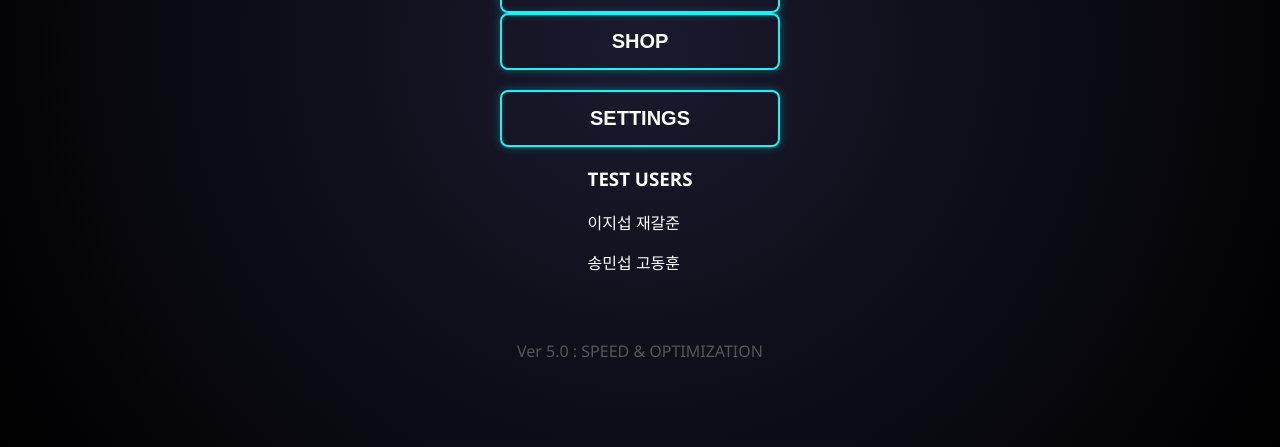
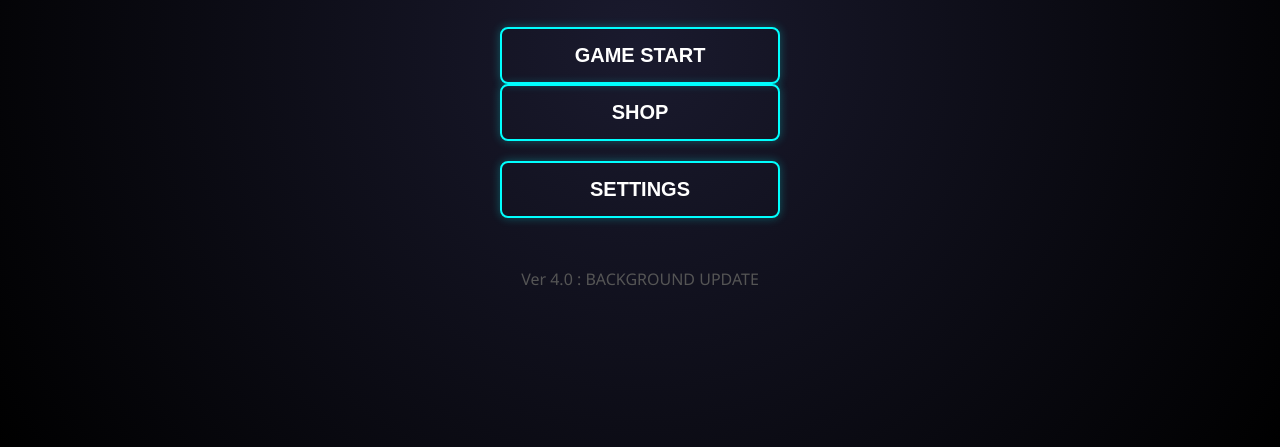
Before and after one commit to dyspro0711/N, a plain HTML site: page index.html in a window 1280 px wide. Shown: the part 353-800 px from the top of the page. Drawn offline with Linux system fonts and the light colour scheme.

Commit message:
Update index.html

```diff
--- a/index.html
+++ b/index.html
@@ -3,7 +3,7 @@
 <head>
     <meta charset="UTF-8">
     <meta name="viewport" content="width=device-width, initial-scale=1.0">
-    <title>Neon Rhythm Game : Final</title>
+    <title>Neon Rhythm Game : Backgrounds</title>
     <link rel="stylesheet" href="style.css">
 </head>
 <body>
@@ -16,21 +16,14 @@
         <button class="menu-btn" onclick="openModeSelect()">GAME START</button>
         <button class="menu-btn" onclick="openShop()">SHOP</button>
         <button class="menu-btn" onclick="openSettings()" style="margin-top:20px;">SETTINGS</button>
-
-        <div class="test-users">
-            <h3>TEST USERS</h3>
-            <p>이지섭 재갈준</p>
-            <p>송민섭 고동훈</p>
-        </div>
-
-        <p class="footer">Ver 5.0 : SPEED & OPTIMIZATION</p>
+        <p class="footer">Ver 4.0 : BACKGROUND UPDATE</p>
     </div>
 
     <div id="mode-select-screen" class="screen hidden">
         <h2>SELECT MODE</h2>
         <div class="menu-buttons">
             <button class="menu-btn" onclick="startPracticeMode()">PRACTICE<br><span style="font-size:14px; color:#aaa;">Random / Custom Speed</span></button>
-            <button class="menu-btn" onclick="openStageSelect()">STAGE MODE<br><span style="font-size:14px; color:#aaa;">Fixed Patterns (1~14)</span></button>
+            <button class="menu-btn" onclick="openStageSelect()">STAGE MODE<br><span style="font-size:14px; color:#aaa;">Fixed Patterns (1~13)</span></button>
             <button class="menu-btn" onclick="startInfinityMode()">INFINITY<br><span style="font-size:14px; color:#aaa;">Speed Up (Max 15)</span></button>
         </div>
         <button class="menu-btn small back-btn" onclick="backToTitle()">BACK</button>
@@ -41,10 +34,12 @@
         <div class="shop-header">
             <span id="shop-points">POINTS: 0</span>
         </div>
+
         <div class="shop-tabs">
             <button class="shop-tab active" onclick="switchShopTab('note')">NOTE SKINS</button>
             <button class="shop-tab" onclick="switchShopTab('bg')">BACKGROUNDS</button>
         </div>
+
         <div class="shop-grid" id="shop-grid">
             </div>
         <button class="menu-btn small back-btn" onclick="backToTitle()">BACK</button>
@@ -61,6 +56,7 @@
         <div class="modal-content">
             <h2>SETTINGS</h2>
             <p class="sub-text">Applies to Practice Mode Only</p>
+
             <div class="setting-section">
                 <h3>KEY CONFIG</h3>
                 <div class="key-config-row">
@@ -85,6 +81,7 @@
 
     <div id="game-screen" class="screen hidden">
         <div class="main-layout">
+
             <div class="side-panel left">
                 <div class="panel-box info-box">
                     <h2 id="mode-title">MODE</h2>
@@ -143,6 +140,7 @@
                     <div class="label">LIFE</div>
                     <div class="hearts" id="lives">❤️❤️❤️</div>
                 </div>
+
                 <div id="infinity-stats" class="hidden">
                     <div class="panel-box max-combo-box">
                         <div class="label">MAX COMBO</div>
```
